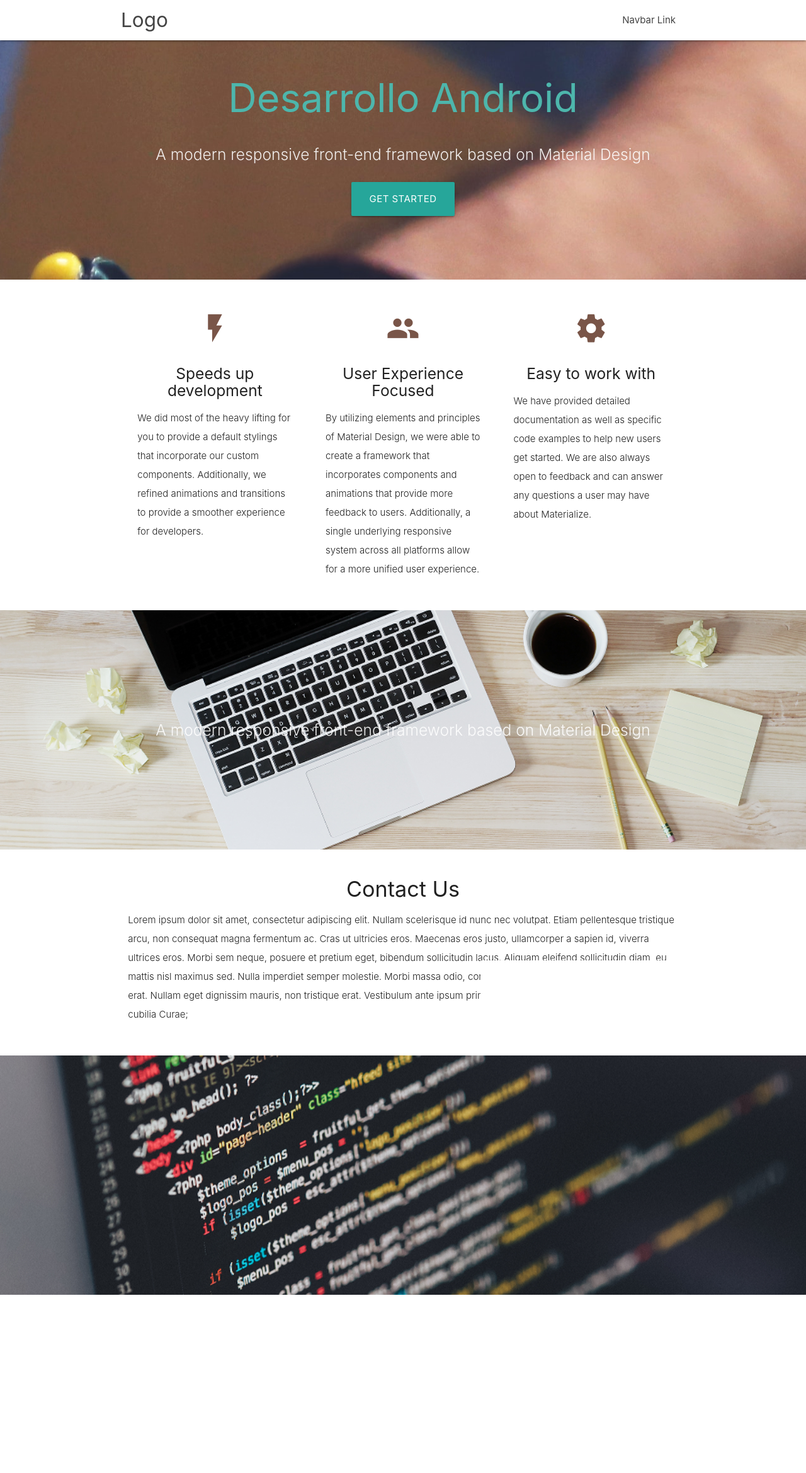
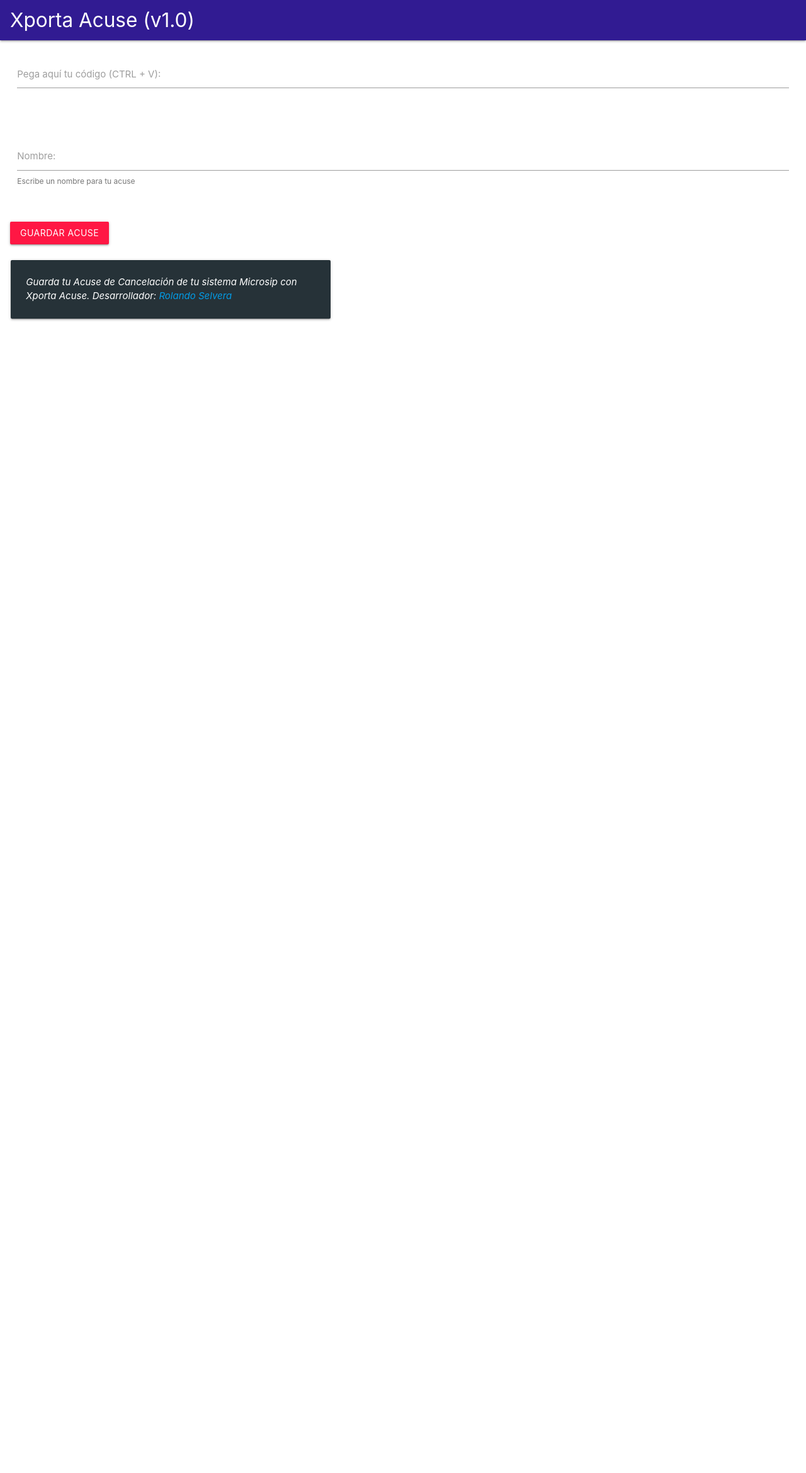
Before and after one commit to RolandoSelvera/rolandoselvera.github.io, a PHP site: page / in a window 1280 px wide. Shown: the whole page at 63% size. After the commit the page ends 509 px from the top, so only its background shows below. Run offline with PHP 8.4, Linux system fonts and the light colour scheme; some libraries are stand-ins or nearby versions.

Commit message:
Xporta Acuse v1.0
Web para exportar acuse de cancelación.

```diff
--- a/css/style.css
+++ b/css/style.css
@@ -1,57 +1,25 @@
-/* Custom Stylesheet */
-/**
- * Use this file to override Materialize files so you can update
- * the core Materialize files in the future
- *
- * Made By MaterializeCSS.com
- */
-
-nav ul a,
-nav .brand-logo {
-  color: #444;
+nav{
+	overflow: hidden;
 }
 
-p {
-  line-height: 2rem;
+.nav-wrapper{
+	overflow: hidden;
 }
 
-.sidenav-trigger {
-  color: #26a69a;
+.brand-logo{
+	margin-left: 16px;
 }
 
-.parallax-container {
-  min-height: 380px;
-  line-height: 0;
-  height: auto;
-  color: rgba(255,255,255,.9);
-}
-  .parallax-container .section {
-    width: 100%;
-  }
-
-@media only screen and (max-width : 992px) {
-  .parallax-container .section {
-    position: absolute;
-    top: 40%;
-  }
-  #index-banner .section {
-    top: 10%;
-  }
+.main{
+	overflow: hidden;
+	width: 100%;
+	margin: 0;
+	padding: 16px;
 }
 
-@media only screen and (max-width : 600px) {
-  #index-banner .section {
-    top: 0;
-  }
+.card-panel{
+	font-style: italic;
+	overflow: hidden;
+	margin-left: -10px;
+	margin-top: 25px;
 }
-
-.icon-block {
-  padding: 0 15px;
-}
-.icon-block .material-icons {
-  font-size: inherit;
-}
-
-footer.page-footer {
-  margin: 0;
-}
--- a/index.html
+++ b/index.html
@@ -2,167 +2,73 @@
 <html lang="es">
 <head>
 	<meta charset="UTF-8">
-	<title>Rolando Selvera</title>
+	<title>Xporta Acuse | Microsip</title>
+
+	<link rel="stylesheet" href="normalize.css" />
 
 	<!--Import Google Icon Font-->
     <link href="https://fonts.googleapis.com/icon?family=Material+Icons" rel="stylesheet">
     <!--Import materialize.css-->
     <link type="text/css" rel="stylesheet" href="css/materialize.css"  media="screen,projection"/>
+
 	<link href="css/style.css" type="text/css" rel="stylesheet" media="screen,projection"/>
 
 	<!--Let browser know website is optimized for mobile-->
     <meta name="viewport" content="width=device-width, initial-scale=1.0"/>
 
+	<script type="text/javascript" src="js/save_xml.js"></script>
+
 </head>
 <body>
-<nav class="white" role="navigation">
-    <div class="nav-wrapper container">
-      <a id="logo-container" href="#" class="brand-logo">Logo</a>
-      <ul class="right hide-on-med-and-down">
-        <li><a href="#">Navbar Link</a></li>
-      </ul>
 
-      <ul id="nav-mobile" class="sidenav">
-        <li><a href="#">Navbar Link</a></li>
-      </ul>
-      <a href="#" data-target="nav-mobile" class="sidenav-trigger"><i class="material-icons">menu</i></a>
+
+<nav>
+	<div class="nav-wrapper deep-purple darken-4">
+      <a href="#" class="brand-logo">Xporta Acuse (v1.0)</a>
     </div>
 </nav>
 
-  <div id="index-banner" class="parallax-container">
-    <div class="section no-pad-bot">
-      <div class="container">
-        <br><br>
-        <h1 class="header center teal-text text-lighten-2">Desarrollo Android</h1>
-        <div class="row center">
-          <h5 class="header col s12 light">A modern responsive front-end framework based on Material Design</h5>
-        </div>
-        <div class="row center">
-          <a href="http://materializecss.com/getting-started.html" id="download-button" class="btn-large waves-effect waves-light teal lighten-1">Get Started</a>
-        </div>
-        <br><br>
 
+<div class="main">
+
+	<div class="row">
+    	<form class="col s12">
+      		<div class="row">
+        		<div class="input-field col s12">
+          			<textarea id="textarea1" class="materialize-textarea"></textarea>
+          			<label for="textarea1">Pega aquí tu código (CTRL + V):</label>
         	</div>
       		</div>
-    <div class="parallax"><img src="background1.jpg" alt="Unsplashed background img 1"></div>
+    	</form>
   	</div>
 
-
-  <div class="container">
-    <div class="section">
-
-      <!--   Icon Section   -->
 	<div class="row">
-        <div class="col s12 m4">
-          <div class="icon-block">
-            <h2 class="center brown-text"><i class="material-icons">flash_on</i></h2>
-            <h5 class="center">Speeds up development</h5>
-
-            <p class="light">We did most of the heavy lifting for you to provide a default stylings that incorporate our custom components. Additionally, we refined animations and transitions to provide a smoother experience for developers.</p>
+	    <form class="col s12">
+	      <div class="row">
+	        <div class="input-field col s12">
+	          <input id="last_name" type="text" class="validate">
+	          <label for="last_name">Nombre:</label>
+	          <span class="helper-text" data-error="Campo vacío" data-success="Correcto">Escribe un nombre para tu acuse</span>
 	        </div>
 	      </div>
-
-        <div class="col s12 m4">
-          <div class="icon-block">
-            <h2 class="center brown-text"><i class="material-icons">group</i></h2>
-            <h5 class="center">User Experience Focused</h5>
-
-            <p class="light">By utilizing elements and principles of Material Design, we were able to create a framework that incorporates components and animations that provide more feedback to users. Additionally, a single underlying responsive system across all platforms allow for a more unified user experience.</p>
-          </div>
+	    </form>
 	  </div>
 
-        <div class="col s12 m4">
-          <div class="icon-block">
-            <h2 class="center brown-text"><i class="material-icons">settings</i></h2>
-            <h5 class="center">Easy to work with</h5>
+	<a class="waves-effect waves-light btn red accent-3" onClick="guardarAcuse()">Guardar Acuse</a>
 
-            <p class="light">We have provided detailed documentation as well as specific code examples to help new users get started. We are also always open to feedback and can answer any questions a user may have about Materialize.</p>
+	<div class="row">
+    <div class="col s12 m5">
+      <div class="card-panel blue-grey darken-4">
+        <span class="white-text">Guarda tu Acuse de Cancelación de tu sistema Microsip con Xporta Acuse. Desarrollador: </span>
+        <a href="https://medium.com/@rolandoselvera" target="_blank">Rolando Selvera</a>
       </div>
     </div>
   </div>
 
 </div>
-  </div>
 
-
-  <div class="parallax-container valign-wrapper">
-    <div class="section no-pad-bot">
-      <div class="container">
-        <div class="row center">
-          <h5 class="header col s12 light">A modern responsive front-end framework based on Material Design</h5>
-        </div>
-      </div>
-    </div>
-    <div class="parallax"><img src="background2.jpg" alt="Unsplashed background img 2"></div>
-  </div>
-
-  <div class="container">
-    <div class="section">
-
-      <div class="row">
-        <div class="col s12 center">
-          <h3><i class="mdi-content-send brown-text"></i></h3>
-          <h4>Contact Us</h4>
-          <p class="left-align light">Lorem ipsum dolor sit amet, consectetur adipiscing elit. Nullam scelerisque id nunc nec volutpat. Etiam pellentesque tristique arcu, non consequat magna fermentum ac. Cras ut ultricies eros. Maecenas eros justo, ullamcorper a sapien id, viverra ultrices eros. Morbi sem neque, posuere et pretium eget, bibendum sollicitudin lacus. Aliquam eleifend sollicitudin diam, eu mattis nisl maximus sed. Nulla imperdiet semper molestie. Morbi massa odio, condimentum sed ipsum ac, gravida ultrices erat. Nullam eget dignissim mauris, non tristique erat. Vestibulum ante ipsum primis in faucibus orci luctus et ultrices posuere cubilia Curae;</p>
-        </div>
-      </div>
-
-    </div>
-  </div>
-
-
-  <div class="parallax-container valign-wrapper">
-    <div class="section no-pad-bot">
-      <div class="container">
-        <div class="row center">
-          <h5 class="header col s12 light">A modern responsive front-end framework based on Material Design</h5>
-        </div>
-      </div>
-    </div>
-    <div class="parallax"><img src="background3.jpg" alt="Unsplashed background img 3"></div>
-  </div>
-
-  <footer class="page-footer teal">
-    <div class="container">
-      <div class="row">
-        <div class="col l6 s12">
-          <h5 class="white-text">Company Bio</h5>
-          <p class="grey-text text-lighten-4">We are a team of college students working on this project like it's our full time job. Any amount would help support and continue development on this project and is greatly appreciated.</p>
-
-
-        </div>
-        <div class="col l3 s12">
-          <h5 class="white-text">Settings</h5>
-          <ul>
-            <li><a class="white-text" href="#!">Link 1</a></li>
-            <li><a class="white-text" href="#!">Link 2</a></li>
-            <li><a class="white-text" href="#!">Link 3</a></li>
-            <li><a class="white-text" href="#!">Link 4</a></li>
-          </ul>
-        </div>
-        <div class="col l3 s12">
-          <h5 class="white-text">Connect</h5>
-          <ul>
-            <li><a class="white-text" href="#!">Link 1</a></li>
-            <li><a class="white-text" href="#!">Link 2</a></li>
-            <li><a class="white-text" href="#!">Link 3</a></li>
-            <li><a class="white-text" href="#!">Link 4</a></li>
-          </ul>
-        </div>
-      </div>
-    </div>
-    <div class="footer-copyright">
-      <div class="container">
-      Made by <a class="brown-text text-lighten-3" href="http://materializecss.com">Materialize</a>
-      </div>
-    </div>
-  </footer>
-
-
-  <!--  Scripts-->
-  <script src="https://code.jquery.com/jquery-2.1.1.min.js"></script>
-  <script src="js/materialize.js"></script>
-  <script src="js/init.js"></script>
+	<!--JavaScript at end of body for optimized loading-->
+    <script type="text/javascript" src="js/materialize.js"></script>
 
 </body>
 </html>
--- a/js/init.js
+++ /dev/null
@@ -1,8 +0,0 @@
-(function($){
-  $(function(){
-
-    $('.sidenav').sidenav();
-    $('.parallax').parallax();
-
-  }); // end of document ready
-})(jQuery); // end of jQuery name space
--- /dev/null
+++ b/js/save_xml.js
@@ -0,0 +1,42 @@
+function guardarAcuse(){
+
+    // Obtiene el valor del campo de texto y lo almacena en una variable:
+    var codigoXml = document.getElementById("textarea1").value;
+
+    //  Crea un objeto de tipo Blob, lo almacena en una variable:
+    var textoABlob = new Blob([codigoXml], {type:'text/plain'});
+
+    // Obtiene del campo el nombre del archivo con extensión XML y lo asigna a una variable:
+    var nombreArchivo = document.getElementById("last_name").value.concat(".xml");
+
+    // Crea un enlace de descarga (a):
+    var enlaceDescarga = document.createElement("a");
+    enlaceDescarga.download = nombreArchivo;
+
+    // Enlace interno para descarga de archivo:
+    enlaceDescarga.innerHTML = "Mi enlace interno";
+
+    // Compatibilidad con ciertos navegadores:
+    window.URL = window.URL || window.webkitURL;
+
+    // Crea un enlace de descarga del objeto Blob:
+    enlaceDescarga.href = window.URL.createObjectURL(textoABlob);
+
+    // Llamada a evento si se desea descargar otro archivo:
+    enlaceDescarga.onclick = destroyClickedElement;
+
+    // Enlace oculto:
+    enlaceDescarga.style.display = "none";
+
+    // "Agrega" el enlace al DOM
+    document.body.appendChild(enlaceDescarga);
+
+    // Evento "click" para nuevo enlace:
+    enlaceDescarga.click();
+}
+
+// Función para remover elemento al dar clic:
+function destroyClickedElement(event){
+    // remove the link from the DOM
+    document.body.removeChild(event.target);
+}
```
Also changed, not shown: background1.jpg (deleted), background2.jpg (deleted), background3.jpg (deleted), css/normalize.css (added). Lines whose indentation alone changed are shown as unchanged.
